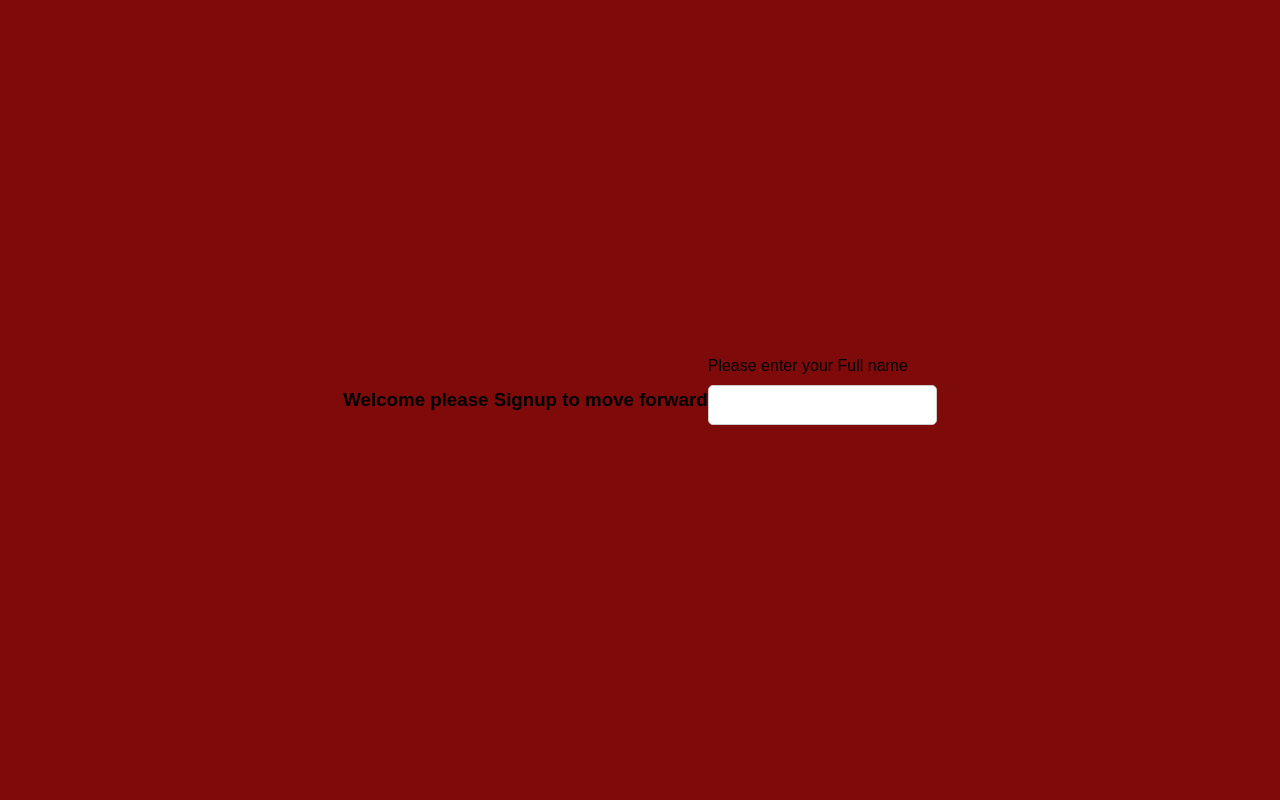
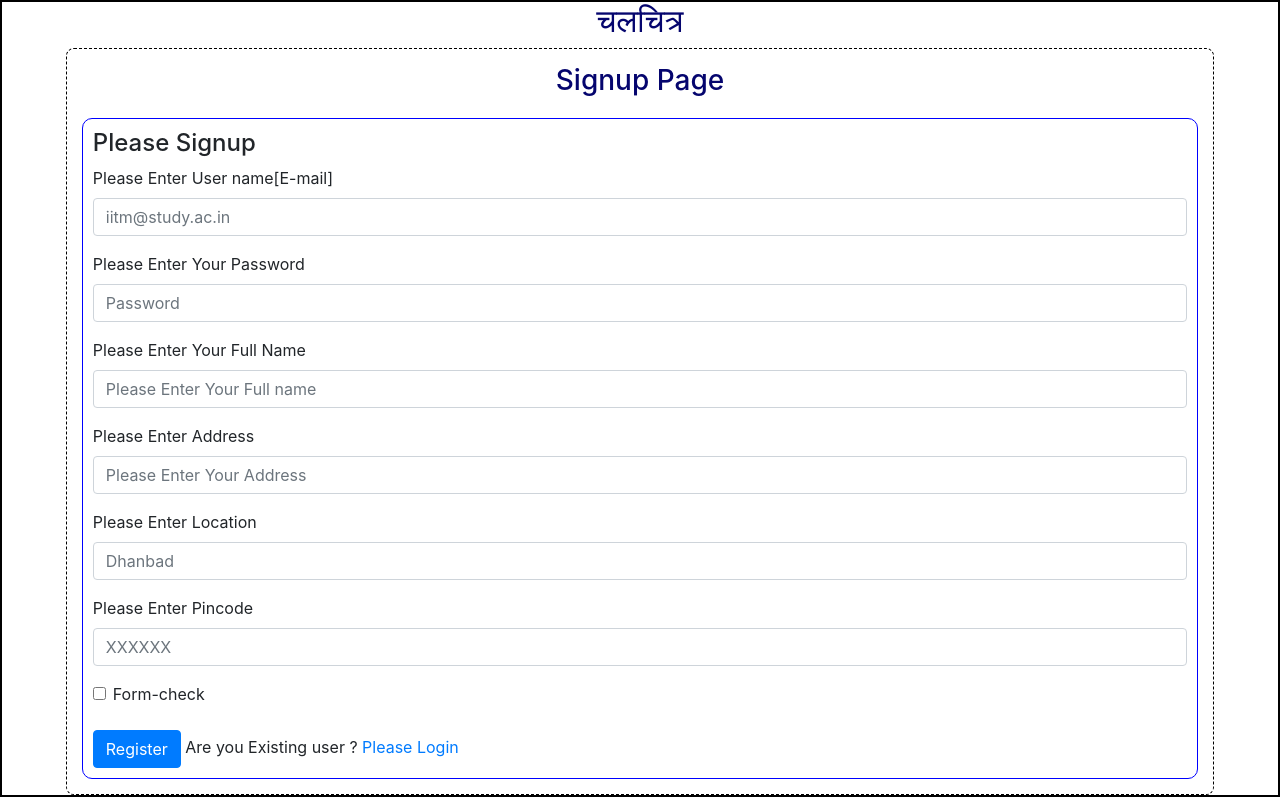
Before and after one commit to 22f2000145/my_ticketshow_app, a Python web app: template template/signup.html in a window 1280 px wide. Run offline with Jinja, Linux system fonts and the light colour scheme; the template is opened without the code that fills it, so the values that code supplies are empty.

Commit message:
Commit for 11th october worked on css,signup and login

```diff
--- a/static/styles/main.css
+++ b/static/styles/main.css
@@ -1,67 +1,45 @@
-
-* {
-    margin: 0;
-    padding: 0;
-    box-sizing: border-box;
+*{
+    margin: 0px;
 }
 
-
-body {
-    background-color: #7f0a0a;
-    font-family: Arial, sans-serif;
-    height: 100vh;
-    display: flex;
-    justify-content: center;
-    align-items: center;
+.my_container{
+    border: 2px solid black;
 }
 
-
-.my_container {
-    width: 100%;
-    display: flex;
-    justify-content: center;
-    align-items: center;
+.my_panel{
+    width: 90%;
+    margin: auto;
+    height: auto;
+    border: 1px dashed black;
+    padding: 15px;
+    border-radius: 8px;
 }
 
-
-.my_panel {
-    width: 80%;
-    max-width: 700px;
-    border: 1px dashed black;
+.input_form{
+    border: 1px solid blue;
+    width: 100%;
+    height: auto;
+    margin: auto;
+    margin-top: 20px;
+    padding: 10px;
+    border-radius: 10px;
+    font-size: 16px;
+    text-align: justify;
 }
 
-
-.input_form {
-    background-color: #ffffff;
-    box-shadow: 0 0 10px rgba(0,0,0,0.1);
-    border: 1px solid blue;
-    width: 100%;
-    padding: 20px;
-    border-radius: 10px;
-    font-size: 16px;
-    text-align: left;
+.center{
+    text-align: center;
+    margin: auto;
+    color: rgb(5,5,110);
 }
 
+.add{
 
-input, button {
-    display: block;
-    width: 100%;
-    padding: 10px;
-    margin-top: 10px;
-    font-size: 16px;
-    border-radius: 5px;
-    border: 1px solid #ccc;
+    width: 100%;        /* makes it stretch to fit parent container */
+    max-width: 600px;   /* optional: prevents it from becoming too wide */
+    height: auto;
+    padding: 8px;       /* space inside the box */
+    font-size: 16px;    /* readable text */
+    border-radius: 6px; /* rounded corners */
+
 }
-
-
-button {
-    background-color: #007bff;
-    color: white;
-    border: none;
-    cursor: pointer;
-    transition: background-color 0.3s ease;
-}
-
-button:hover {
-    background-color: #0056b3;
-}
--- a/template/signup.html
+++ b/template/signup.html
@@ -2,14 +2,68 @@
 <html>
 <head>
     <link rel="stylesheet" href="../static/styles/main.css">
+    <link rel="stylesheet" href="https://cdn.jsdelivr.net/npm/bootstrap@4.0.0/dist/css/bootstrap.min.css" integrity="sha384-Gn5384xqQ1aoWXA+058RXPxPg6fy4IWvTNh0E263XmFcJlSAwiGgFAW/dAiS6JXm" crossorigin="anonymous">
+    <title>Signup page</title>
 </head>
 <body>
+    <div class="my_container">
+    <div class="center"><h2>चलचित्र</h2></div>
+        <div class="my_panel">
+           <div class="center"><h3>Signup Page</h3></div>
+            <div class="input_form">
+                <h4>Please Signup</h4>
 
-        <h3>Welcome please Signup to move forward</h3>
+                <form>
+  <div class="form-group">
+    <label for="User_name">Please Enter User name[E-mail]</label>
+    <input type="email" class="form-control" id="User_name"  placeholder="iitm@study.ac.in">
+
+  </div>
+  <div class="form-group">
+    <label for="Password">Please Enter Your Password</label>
+    <input type="password" class="form-control" placeholder="Password">
+  </div>
+
+<div class="form-group">
+    <label for="name">Please Enter Your Full Name</label>
+    <input type="text" class="form-control" id="name"  placeholder="Please Enter Your Full name">
+
+  </div>
+
+    <div class="form-group">
+    <label for="address">Please Enter Address </label>
+    <input type="text" class="form-control" id="Address"  placeholder="Please Enter Your Address">
+
+  </div>
+
+
+  <div class="form-group">
+    <label for="Location">Please Enter Location</label>
+    <input type="text" class="form-control" id="Location"  placeholder="Dhanbad">
+
+  </div>
+
+  <div class="form-group">
+    <label for="Pincode">Please Enter Pincode </label>
+    <input type="number" class="form-control" id="Pincode"  placeholder="XXXXXX">
+
+  </div>
+
+
+
+  <div class="form-check">
+    <input type="checkbox" class="form-check-input" id="exampleCheck1">
+    <label class="form-check-label" for="exampleCheck1">Form-check</label>
+  </div>
+
   <br>
-        <form>
-            <label for="Full_name">Please enter your Full name</label><br>
-            <input type="text" id="name" name="Full_name"><br>
+
+  <button type="Login" class="btn btn-primary">Register</button>
+  Are you Existing user ? <a href="?">Please Login</a>
 </form>
+
+            </div>
+        </div>
+    </div>
 </body>
 </html>
```
Also changed, not shown: template/login.html (+24 -8 lines). Lines whose indentation alone changed are shown as unchanged.
